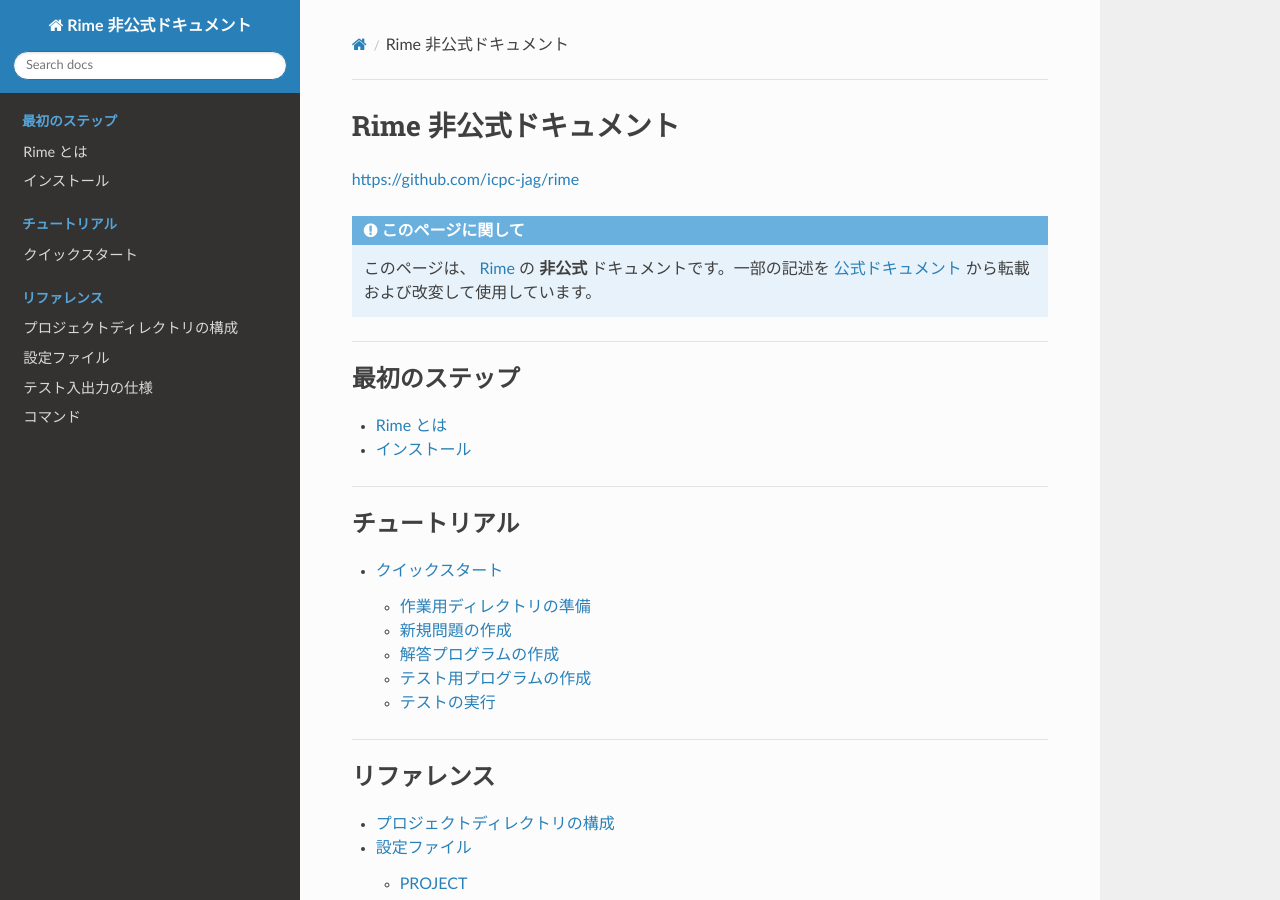
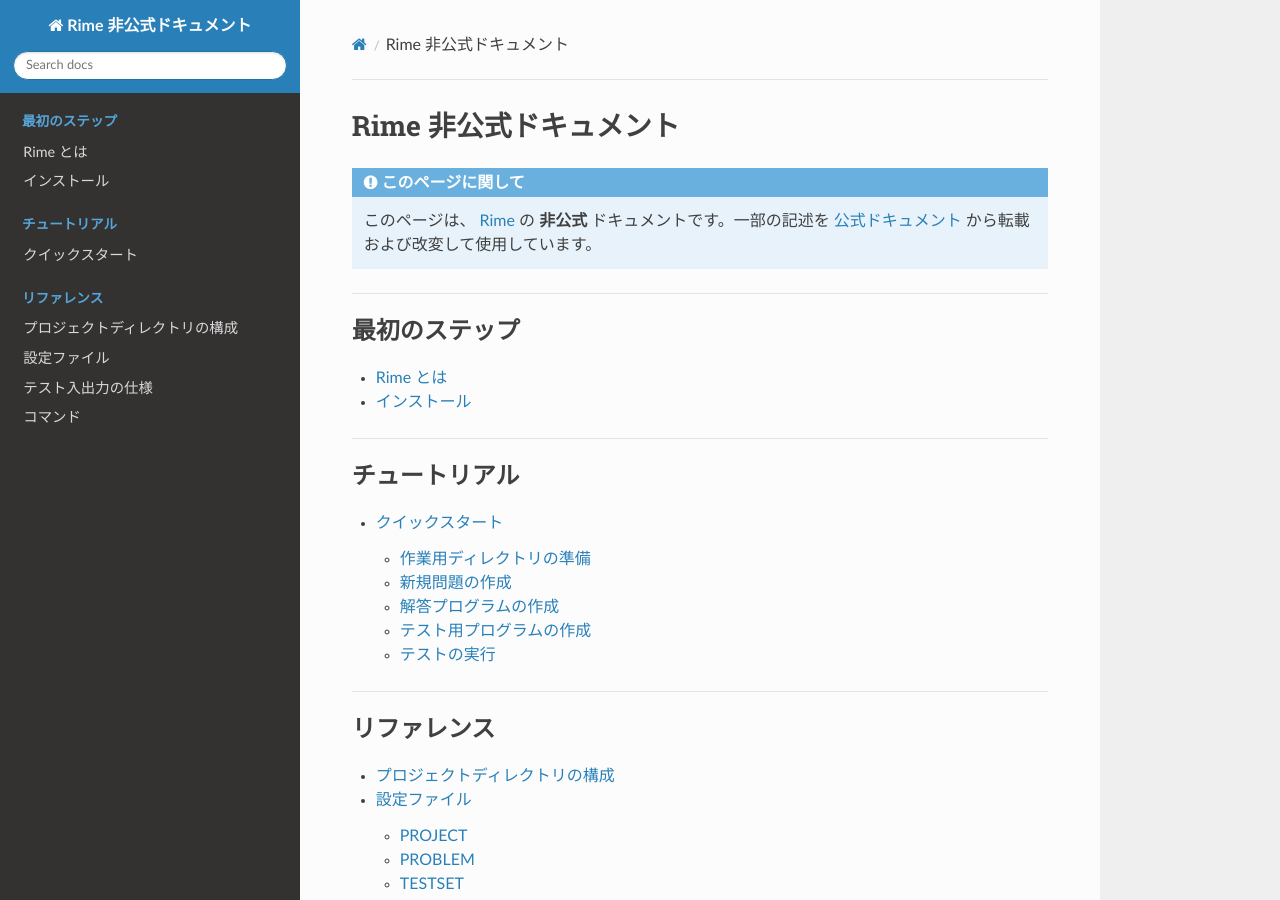
Before and after one commit to riantkb/rime_doc, a Sphinx documentation site: the page built from source/index.rst, in a window 1280 px wide and 900 px high. Built offline with Sphinx 7.4.7 and the Read the Docs theme 2.0.0, drawn with Linux system fonts in a browser that asks for light colours; some of the changed lines change nothing that is shown.

Commit message:
remove redundant link

```diff
--- a/source/index.rst
+++ b/source/index.rst
@@ -7,8 +7,6 @@
 ================================
 Rime 非公式ドキュメント
 ================================
-
-https://github.com/icpc-jag/rime
 
 
 .. admonition:: このページに関して
```
